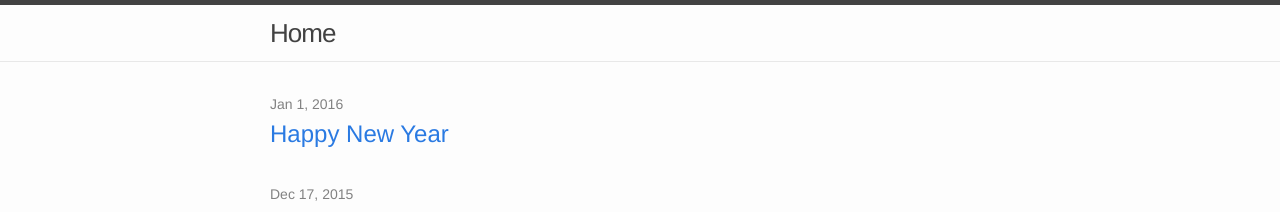
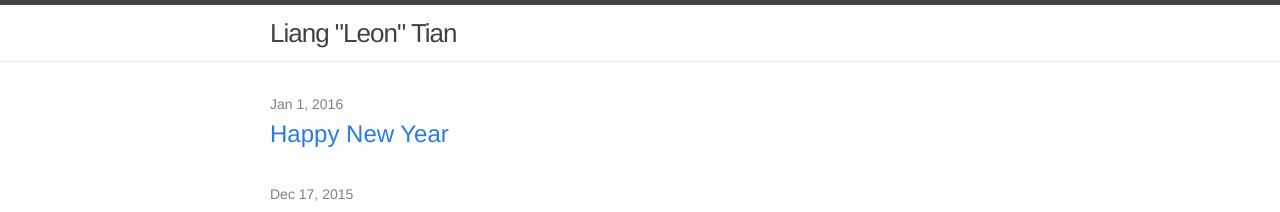
Before and after one commit to leontian/leontian.github.io, a Jekyll site: the page built from index.html, in a window 1280 px wide. Shown: the top 212 px of the page. Built offline with Jekyll 4.4.1, drawn with Linux system fonts in a browser that asks for light colours.

Commit message:
change title

```diff
--- a/_config.yml
+++ b/_config.yml
@@ -1,5 +1,5 @@
 # Site settings
-title: Home
+title: Liang "Leon" Tian
 email:
 description: > # this means to ignore newlines until "baseurl:"
   Hello! I'm Leon.
```
